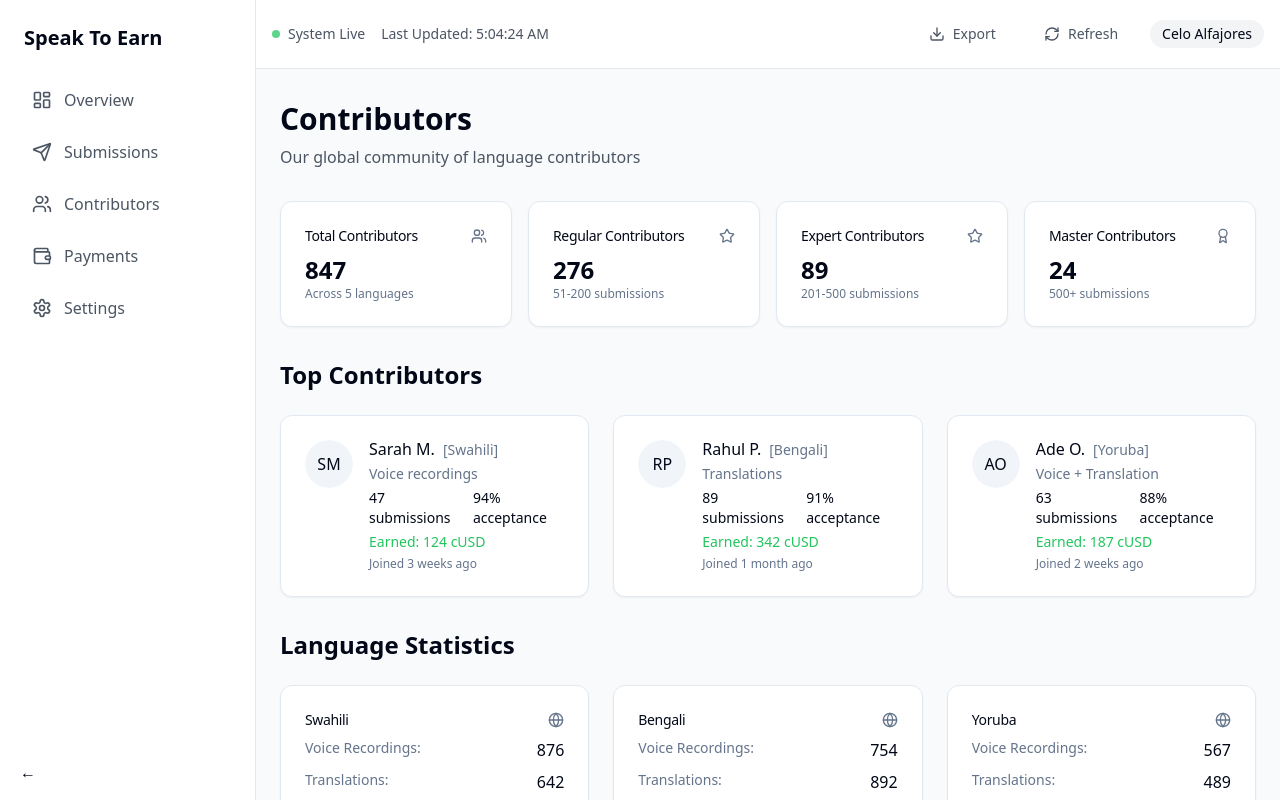
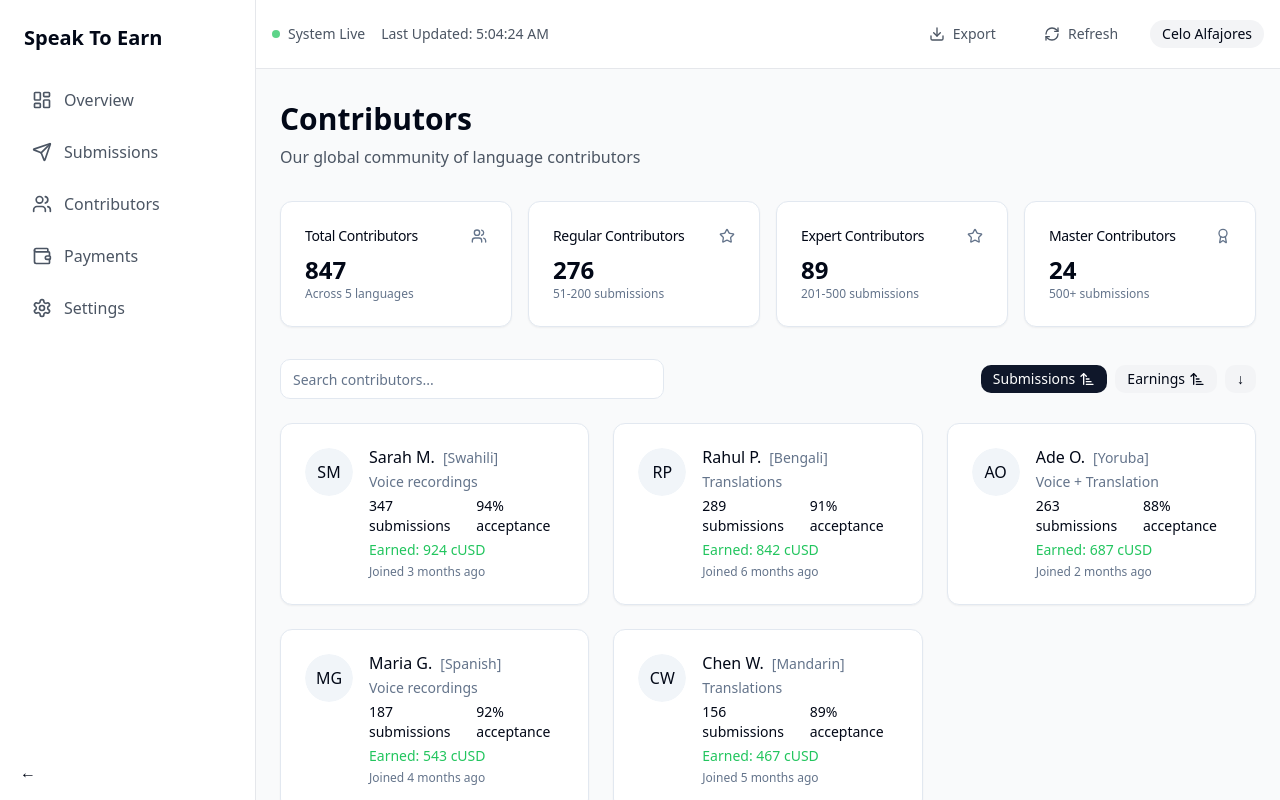
Before and after one commit to TheAlexYao/speaktoearn-data, a React (Vite) app: page /contributors in a window 1280 px wide. Built offline with nearby package versions, Linux system fonts and the light colour scheme.

Commit message:
Update contributors page
Add a list of contributors to the contributors page.

```diff
--- a/src/pages/Contributors.tsx
+++ b/src/pages/Contributors.tsx
@@ -1,8 +1,9 @@
-
 import { DashboardLayout } from "@/components/dashboard/DashboardLayout";
 import { Card, CardContent, CardDescription, CardHeader, CardTitle } from "@/components/ui/card";
 import { Avatar, AvatarFallback, AvatarImage } from "@/components/ui/avatar";
-import { Award, Globe, Mic, ScrollText, Star, Users } from "lucide-react";
+import { Award, Globe, Mic, ScrollText, Star, Users, Search, SortAsc } from "lucide-react";
+import { Input } from "@/components/ui/input";
+import { useState } from "react";
 
 const LanguageCard = ({ language }: { language: any }) => (
   <Card>
@@ -224,7 +225,87 @@ const taskCategories = [
   }
 ];
 
+const allContributors = [
+  {
+    name: "Sarah M.",
+    language: "Swahili",
+    submissions: 347,
+    acceptanceRate: "94%",
+    earned: "924 cUSD",
+    speciality: "Voice recordings",
+    joined: "3 months ago",
+    image: "",
+    level: "Expert"
+  },
+  {
+    name: "Rahul P.",
+    language: "Bengali",
+    submissions: 289,
+    acceptanceRate: "91%",
+    earned: "842 cUSD",
+    speciality: "Translations",
+    joined: "6 months ago",
+    image: "",
+    level: "Master"
+  },
+  {
+    name: "Ade O.",
+    language: "Yoruba",
+    submissions: 263,
+    acceptanceRate: "88%",
+    earned: "687 cUSD",
+    speciality: "Voice + Translation",
+    joined: "2 months ago",
+    image: "",
+    level: "Expert"
+  },
+  {
+    name: "Maria G.",
+    language: "Spanish",
+    submissions: 187,
+    acceptanceRate: "92%",
+    earned: "543 cUSD",
+    speciality: "Voice recordings",
+    joined: "4 months ago",
+    image: "",
+    level: "Regular"
+  },
+  {
+    name: "Chen W.",
+    language: "Mandarin",
+    submissions: 156,
+    acceptanceRate: "89%",
+    earned: "467 cUSD",
+    speciality: "Translations",
+    joined: "5 months ago",
+    image: "",
+    level: "Regular"
+  }
+];
+
 const Contributors = () => {
+  const [searchQuery, setSearchQuery] = useState("");
+  const [sortBy, setSortBy] = useState<"submissions" | "earned">("submissions");
+  const [sortOrder, setSortOrder] = useState<"asc" | "desc">("desc");
+
+  const filteredAndSortedContributors = allContributors
+    .filter(contributor =>
+      contributor.name.toLowerCase().includes(searchQuery.toLowerCase()) ||
+      contributor.language.toLowerCase().includes(searchQuery.toLowerCase()) ||
+      contributor.speciality.toLowerCase().includes(searchQuery.toLowerCase())
+    )
+    .sort((a, b) => {
+      if (sortBy === "submissions") {
+        return sortOrder === "desc"
+          ? b.submissions - a.submissions
+          : a.submissions - b.submissions;
+      } else {
+        const aEarned = parseInt(a.earned);
+        const bEarned = parseInt(b.earned);
+        return sortOrder === "desc" ? bEarned - aEarned : aEarned - bEarned;
+      }
+    });
+
   return (
     <DashboardLayout>
       <div className="space-y-8">
@@ -238,11 +319,46 @@ const Contributors = () => {
         <ContributorStats />
 
         <div className="space-y-6">
-          <div className="flex items-center justify-between">
-            <h2 className="text-2xl font-semibold">Top Contributors</h2>
+          <div className="flex flex-col md:flex-row gap-4 items-start md:items-center justify-between">
+            <div className="flex-1 w-full md:w-auto">
+              <Input
+                placeholder="Search contributors..."
+                value={searchQuery}
+                onChange={(e) => setSearchQuery(e.target.value)}
+                className="max-w-sm"
+                prefix={<Search className="w-4 h-4 text-gray-400" />}
+              />
+            </div>
+            <div className="flex items-center gap-2">
+              <button
+                onClick={() => setSortBy("submissions")}
+                className={`px-3 py-1 rounded-md text-sm flex items-center gap-1 ${
+                  sortBy === "submissions" ? "bg-primary text-white" : "bg-gray-100"
+                }`}
+              >
+                Submissions
+                <SortAsc className="w-4 h-4" />
+              </button>
+              <button
+                onClick={() => setSortBy("earned")}
+                className={`px-3 py-1 rounded-md text-sm flex items-center gap-1 ${
+                  sortBy === "earned" ? "bg-primary text-white" : "bg-gray-100"
+                }`}
+              >
+                Earnings
+                <SortAsc className="w-4 h-4" />
+              </button>
+              <button
+                onClick={() => setSortOrder(prev => prev === "asc" ? "desc" : "asc")}
+                className="px-3 py-1 rounded-md text-sm bg-gray-100"
+              >
+                {sortOrder === "asc" ? "↑" : "↓"}
+              </button>
+            </div>
           </div>
+
           <div className="grid gap-6 md:grid-cols-2 lg:grid-cols-3">
-            {recentContributors.map((contributor, index) => (
+            {filteredAndSortedContributors.map((contributor, index) => (
               <ContributorCard key={index} contributor={contributor} />
             ))}
           </div>
```
